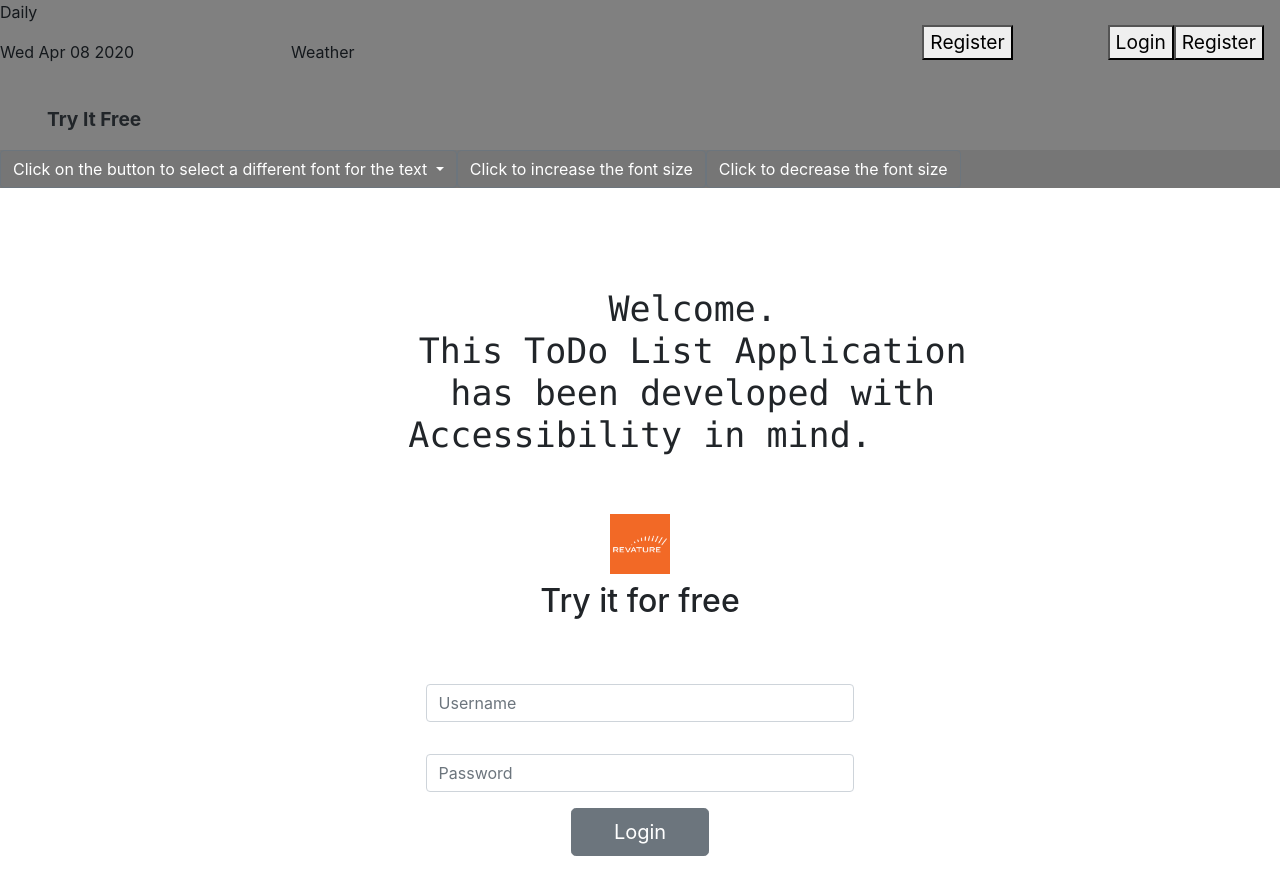
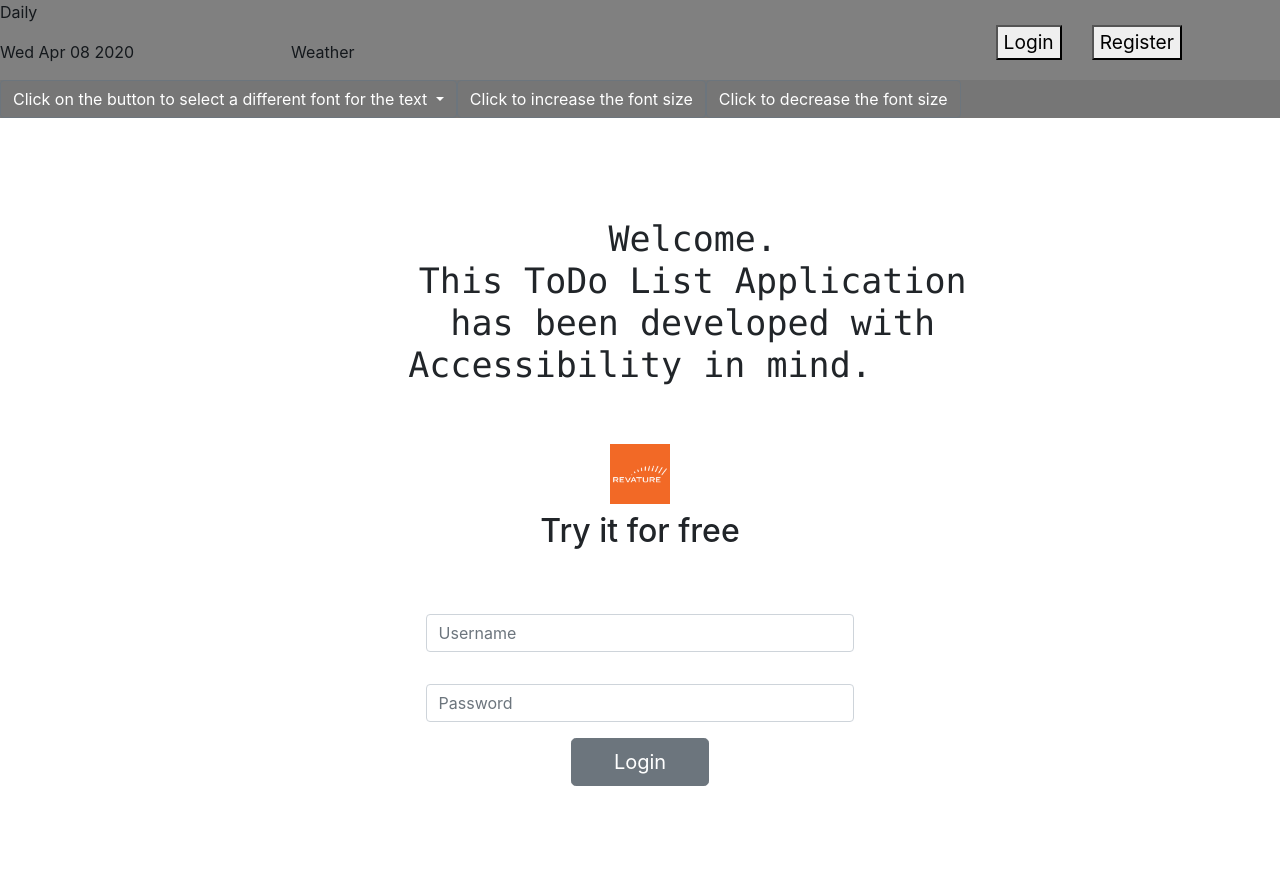
Before and after one commit to 0127JavaUSF/AccessibleTodoList-Front_End, an Angular app in the folder Accessibility-Todo-List/: page / in a window 1280 px wide. Shown: the top 894 px of the page. After the commit the page ends 834 px from the top, so only its background shows below. Built offline with nearby package versions, Linux system fonts and the light colour scheme.

Commit message:
Header-panel updated

```diff
--- a/Accessibility-Todo-List/src/app/components/header-panel/header-panel.component.html
+++ b/Accessibility-Todo-List/src/app/components/header-panel/header-panel.component.html
@@ -14,32 +14,44 @@
             </div>
         </div>
 
-        <div class="col-2">
+        <!--<div class="col-2">
 
             <p class ="button">
-               <!-- Register -->
+                Register
               <button role="button" ngbDropdownItem routerLink="registration" id="RegistrationButton">Register</button>
             </p>
+        </div> -->
+
+        <div class="col-2">
+            <p class ="button">
+               <!-- LogIn -->
+               <button style = "float: right" role="button" aria-roledescription="Button to click to access the login form"   ngbDropdownItem routerLink="/" aria-label="The button to click on to login">Login</button>
+
+        <!--    <p class ="button" >
+               Register
+               <button role="button" aria-roledescription="Button to click to create a free account" ngbDropdownItem routerLink="registration" aria-label="The button to click on to create an account to use the service">Register</button>
+
+            </p> -->
         </div>
 
         <div class="col-2">
             <p class ="button">
                <!-- LogIn -->
-               <button role="button" aria-roledescription="Button to click to access the login form"   ngbDropdownItem routerLink="/" aria-label="The button to click on to login">Login</button>
+               <!-- <button role="button" aria-roledescription="Button to click to access the login form"   ngbDropdownItem routerLink="/" aria-label="The button to click on to login">Login</button>  -->
 
         <!--    <p class ="button" > -->
                <!-- Register -->
-               <button role="button" aria-roledescription="Button to click to create a free account" ngbDropdownItem routerLink="registration" aria-label="The button to click on to create an account to use the service">Register</button>
+               <button style = "float: left" role="button" aria-roledescription="Button to click to create a free account" ngbDropdownItem routerLink="registration" aria-label="The button to click on to create an account to use the service">Register</button>
 
             </p>
         </div>
 
-        <div class="col-2" role="note">
-            <!--  https://www.w3.org/WAI/GL/wiki/Using_aria-flowto   -->
+       <!---- <div class="col-2" role="note">
+             https://www.w3.org/WAI/GL/wiki/Using_aria-flowto
             <p class = "button" aria-label="An invitation to create an account for free and to use the service" aria-flowto="RegistrationButton">
                 Try It Free
             </p>
-        </div>
+        </div> -->
 
     </div>
 </div>
```
